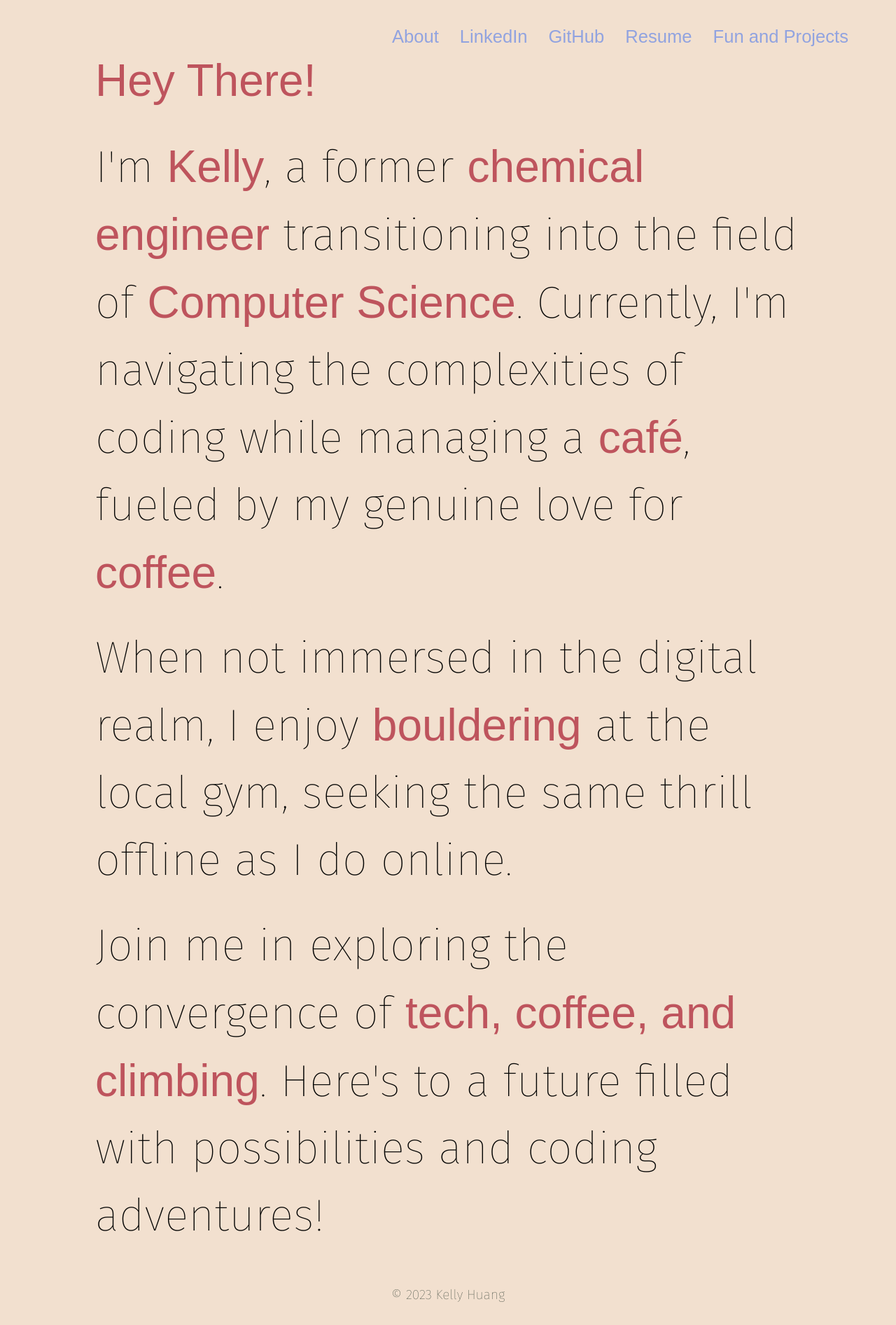
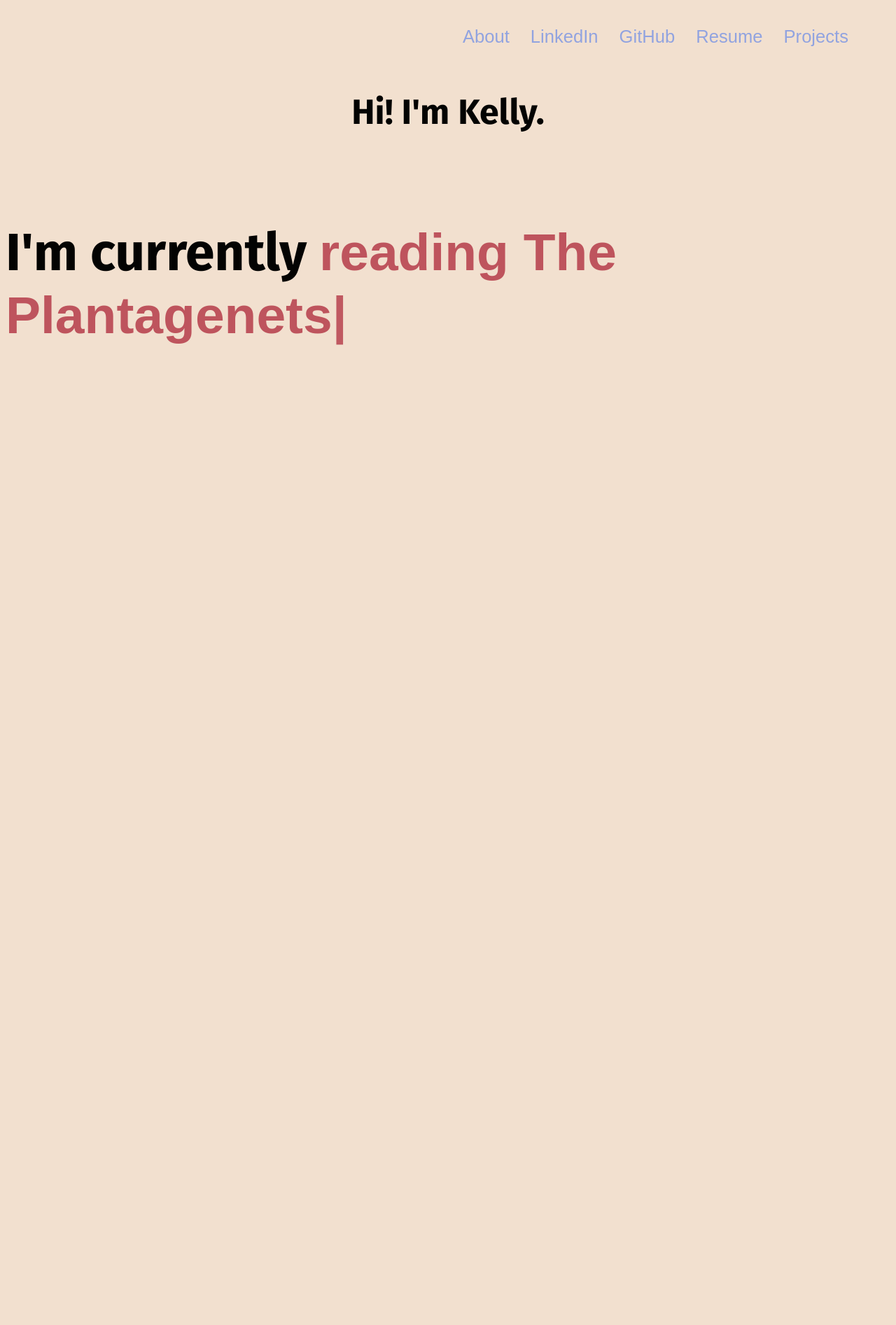
Before and after one commit to kelly1040/kelly1040.github.io, a plain HTML site: page index.html in a window 1280 px wide. Shown: the whole page at 70% size. After the commit the page ends 800 px from the top, so only its background shows below. Drawn offline with nearby package versions, Linux system fonts and the light colour scheme; a web font is replaced by a local one.

Commit message:
Swapped pages and added typewrite animation

```diff
--- a/index.html
+++ b/index.html
@@ -6,33 +6,28 @@
     <link rel="stylesheet" href="public/css/style.css">
     <title>Kelly Huang</title>
 </head>
-<body>
+<body onload="typeWriter()">
     <nav>
-        <a href="index.html">About</a>
+        <a href="about.html">About</a>
         <a href="https://www.linkedin.com/in/kelly-keyin-huang/">LinkedIn</a>
         <a href="https://github.com/kelly1040">GitHub</a>
         <a href="">Resume</a>
-        <a href="">Fun and Projects</a>
+        <a href="projects.html">Projects</a>
     </nav>
-    <div class="intro">
-    <p>
-        <span>Hey There!</span>
-    </p>
-    <p>
-        I'm <span>Kelly</span>, a former <span>chemical engineer</span> transitioning into the field of <span>Computer Science</span>.
-        Currently, I'm navigating the complexities of coding while managing a <span>café</span>, fueled by my genuine love for <span>coffee</span>.
-    </p>
-    <p>
-        When not immersed in the digital realm, I enjoy <span>bouldering</span>  at the local gym,
-        seeking the same thrill offline as I do online.
-    </p>
-    <p>
-        Join me in exploring the convergence of <span>tech, coffee, and climbing</span>.
-        Here's to a future filled with possibilities and coding adventures!
-    </p>
+    <div class="name"><h1>Hi! I'm Kelly.</h1></div>
+    <div class="container">
+        <h2>I'm currently <span class="current"></span></h2>
     </div>
-    <footer>
-        <p>© 2023 Kelly Huang</p>
-    </footer>
+
+    <script src="https://unpkg.com/typed.js@2.1.0/dist/typed.umd.js"></script>
+
+    <script>
+    var typed = new Typed('.current', {
+      strings: ['^1000 reading The Plantagenets', '^1000 learning Ruby', '^1000 taking Operating Systems',
+      '^1000 climbing V3 at the Hub Climbing', '^1000 drinking El Pariso Lychee from Hatch'],
+      typeSpeed: 100,
+      backspeed: 100,
+      loop: true
+    });
+    </script>
 </body>
-</html>
```
Also changed, not shown: about.html (added, +38 -0 lines).
